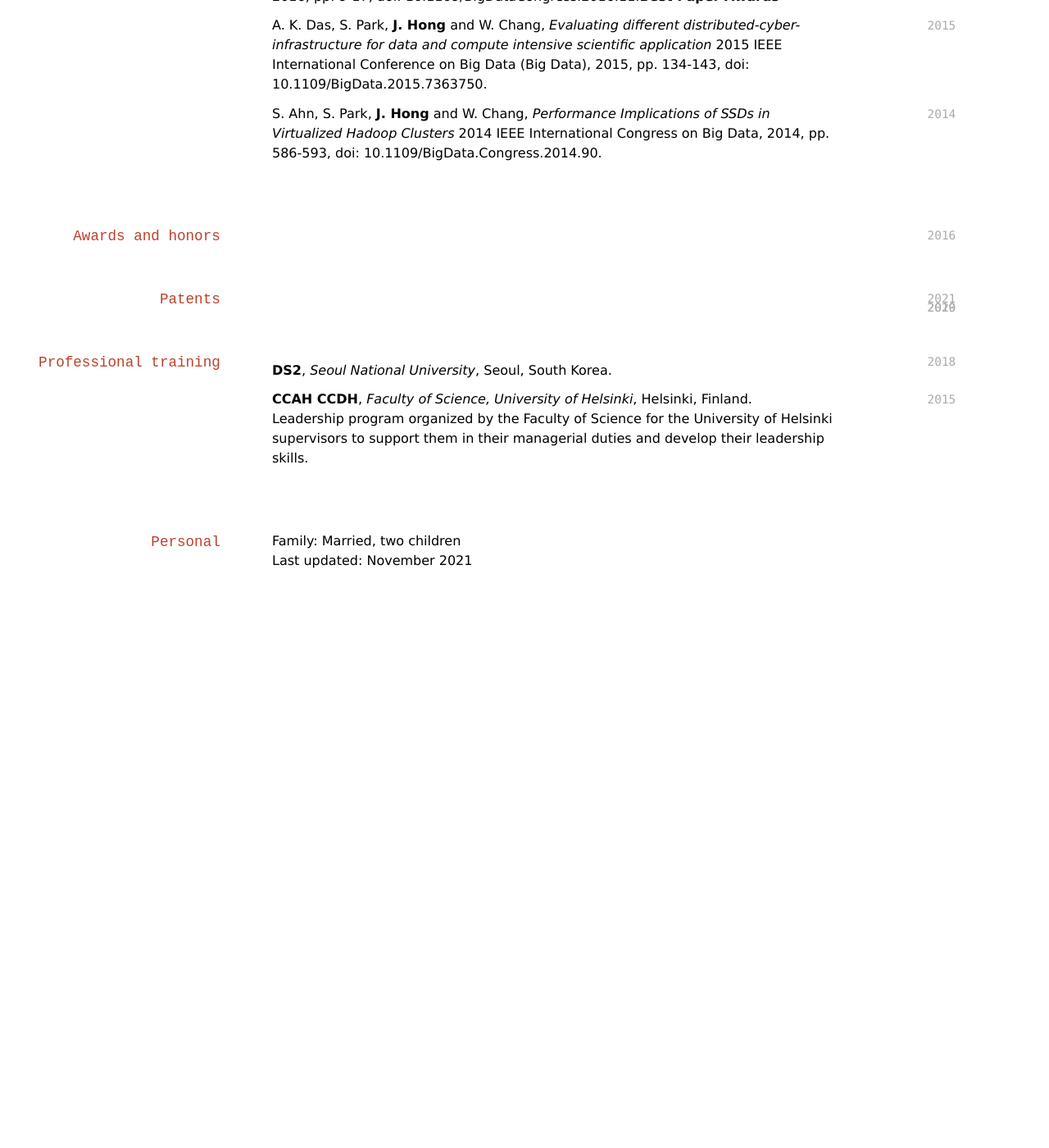
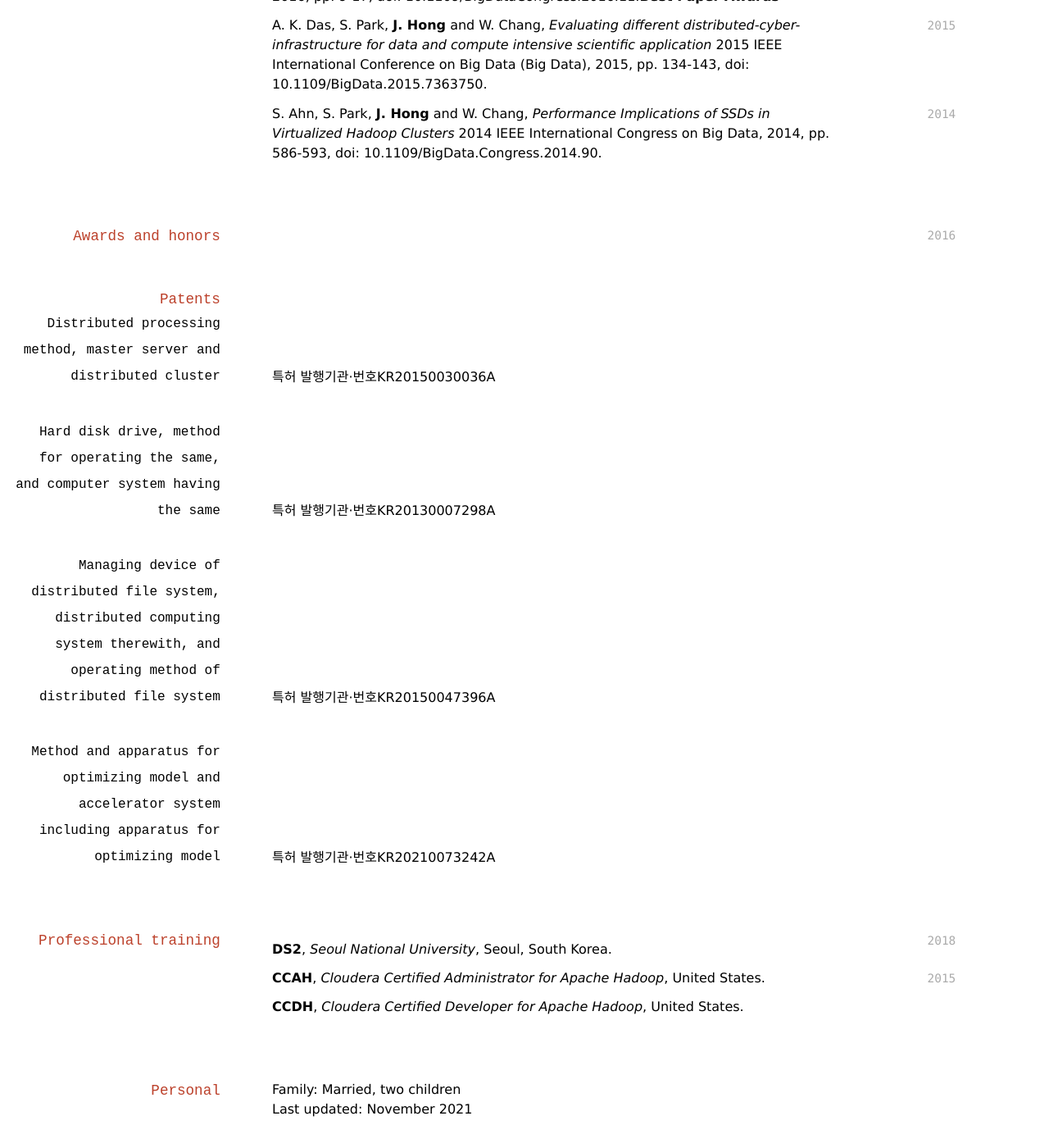
Before and after one commit to Jaeki/jaeki.github.io, a Jekyll site: the page built from index.md, in a window 1280 px wide and 1400 px high, scrolled down 1036 px. Shown: the whole window at 82% size. Built offline with Jekyll 4.4.1, drawn with Linux system fonts in a browser that asks for light colours; nearby versions of some CDN libraries; a style sheet for code colours, icons or effects is not loaded; before the commit the page ends 1767 px from its top, so only the background shows below that.

Commit message:
Update index.md

```diff
--- a/index.md
+++ b/index.md
@@ -68,11 +68,17 @@ S. Ahn, S. Park, **J. Hong** and W. Chang, *Performance Implications of SSDs in
 
 ## Patents
 
-`2021`
+### Distributed processing method, master server and distributed cluster
+특허 발행기관·번호KR20150030036A
 
-`2020`
+### Hard disk drive, method for operating the same, and computer system having the same
+특허 발행기관·번호KR20130007298A
 
-`2019`
+### Managing device of distributed file system, distributed computing system therewith, and operating method of distributed file system
+특허 발행기관·번호KR20150047396A
+
+### Method and apparatus for optimizing model and accelerator system including apparatus for optimizing model
+특허 발행기관·번호KR20210073242A
 
 
 ## Professional training
@@ -83,8 +89,9 @@ S. Ahn, S. Park, **J. Hong** and W. Chang, *Performance Implications of SSDs in
 
 `2015`
 
-**CCAH CCDH**, *Faculty of Science, University of Helsinki*, Helsinki, Finland.<br/>
-Leadership program organized by the Faculty of Science for the University of Helsinki supervisors to support them in their managerial duties and develop their leadership skills.
+**CCAH**, *Cloudera Certified Administrator for Apache Hadoop*, United States.<br/>
+
+**CCDH**, *Cloudera Certified Developer for Apache Hadoop*, United States.<br/>
 
 ## Personal
 
```
